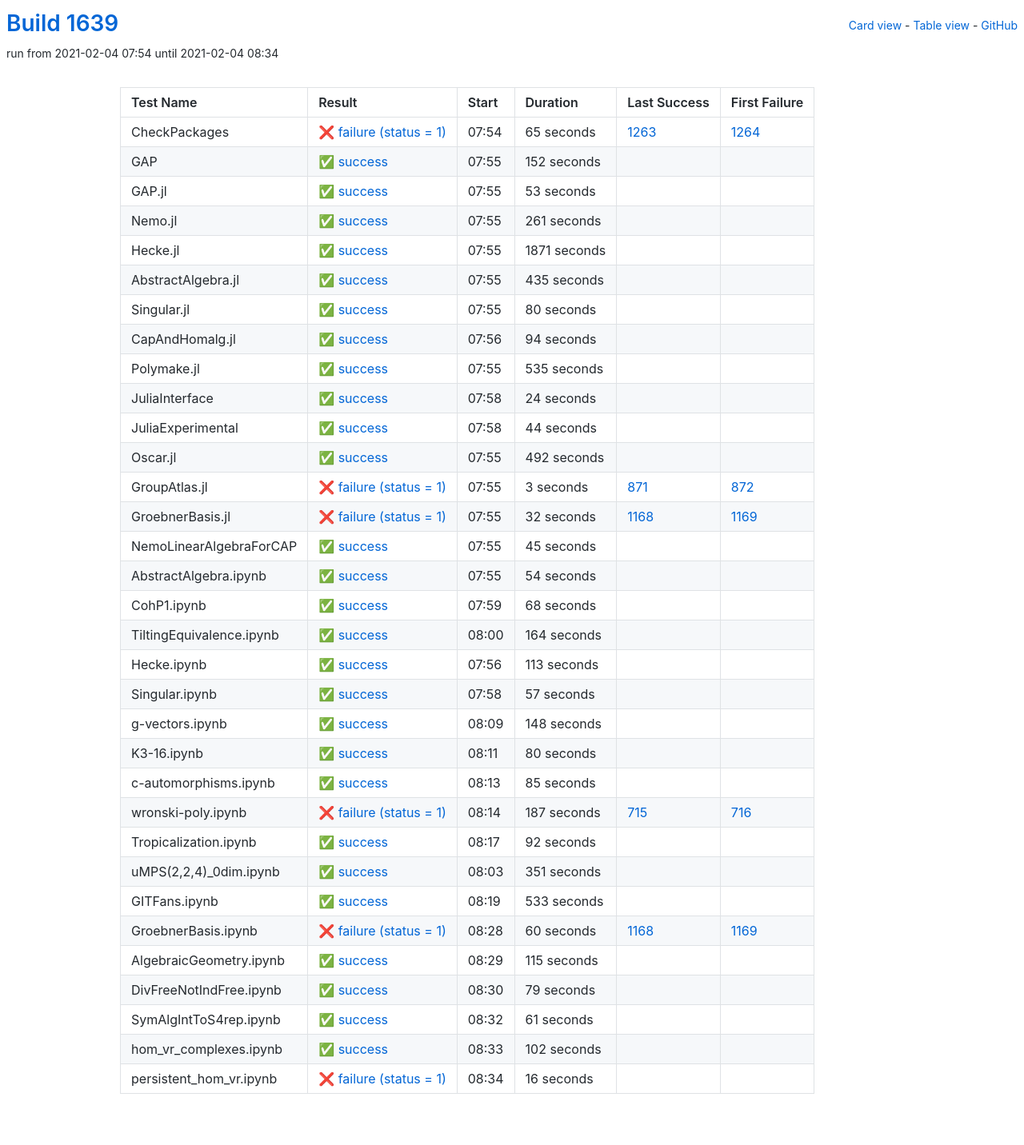
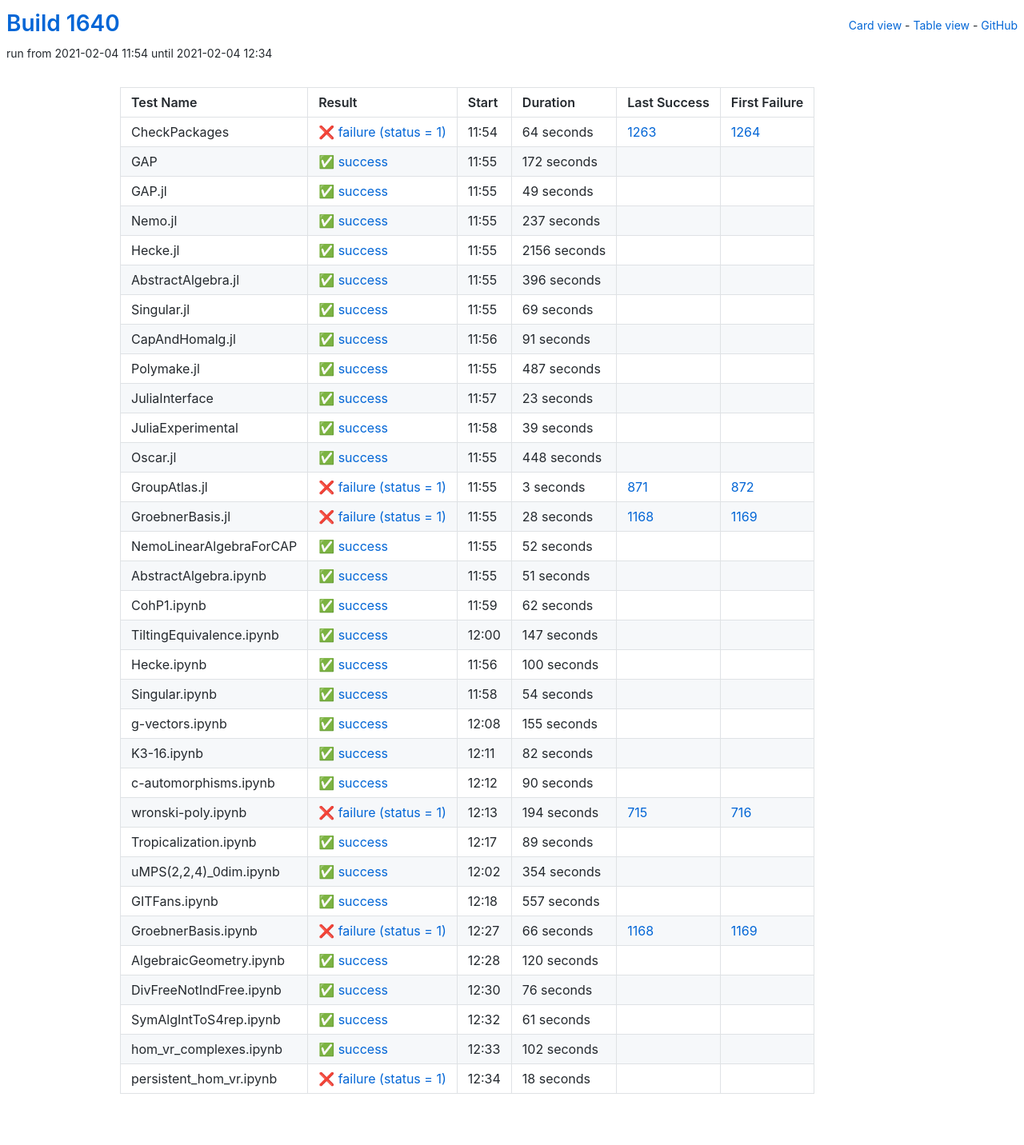
Before and after one commit to oscar-system/oscar-ci-status-stable, a Jekyll site: the page built from table.html, in a window 1280 px wide. Shown: the whole page at 80% size. Built offline with Jekyll 4.4.1, drawn with Linux system fonts in a browser that asks for light colours.

Commit message:
Build #1640

```diff
--- a/_data/ci.yml
+++ b/_data/ci.yml
@@ -1,6 +1,6 @@
 ---
-build: 1639
-build_url: https://oscarci.mathematik.uni-kl.de/job/oscar-stable/1639/
+build: 1640
+build_url: https://oscarci.mathematik.uni-kl.de/job/oscar-stable/1640/
 job: oscar-stable
 organization: oscar-system
 repo: oscar-ci-status-stable
@@ -8,152 +8,152 @@ repourl: https://github.com/oscar-system/oscar-ci-status-stable
 tests:
 - name: CheckPackages
   id: checkpackages
-  log: https://oscarci.mathematik.uni-kl.de/job/oscar-stable/1639/artifact/logs/build-1639/CheckPackages.log
-  start: 2021-02-04 07:54
+  log: https://oscarci.mathematik.uni-kl.de/job/oscar-stable/1640/artifact/logs/build-1640/CheckPackages.log
+  start: 2021-02-04 11:54
   success: false
   exitcode: 1
   status: failure
-  duration: 65
+  duration: 64
   last_success: 1263
   last_success_url: https://oscarci.mathematik.uni-kl.de/job/oscar-stable/1263/
   first_failure: 1264
   first_failure_url: https://oscarci.mathematik.uni-kl.de/job/oscar-stable/1264/
 - name: GAP
   id: gap
-  log: https://oscarci.mathematik.uni-kl.de/job/oscar-stable/1639/artifact/logs/build-1639/GAP.log
-  start: 2021-02-04 07:55
+  log: https://oscarci.mathematik.uni-kl.de/job/oscar-stable/1640/artifact/logs/build-1640/GAP.log
+  start: 2021-02-04 11:55
   success: true
   exitcode: 0
   status: success
-  duration: 152
+  duration: 172
   last_success: false
   last_success_url:
   first_failure: false
   first_failure_url:
 - name: GAP.jl
   id: gap-jl
-  log: https://oscarci.mathematik.uni-kl.de/job/oscar-stable/1639/artifact/logs/build-1639/GAP.jl.log
-  start: 2021-02-04 07:55
+  log: https://oscarci.mathematik.uni-kl.de/job/oscar-stable/1640/artifact/logs/build-1640/GAP.jl.log
+  start: 2021-02-04 11:55
   success: true
   exitcode: 0
   status: success
-  duration: 53
+  duration: 49
   last_success: false
   last_success_url:
   first_failure: false
   first_failure_url:
 - name: Nemo.jl
   id: nemo-jl
-  log: https://oscarci.mathematik.uni-kl.de/job/oscar-stable/1639/artifact/logs/build-1639/Nemo.jl.log
-  start: 2021-02-04 07:55
+  log: https://oscarci.mathematik.uni-kl.de/job/oscar-stable/1640/artifact/logs/build-1640/Nemo.jl.log
+  start: 2021-02-04 11:55
   success: true
   exitcode: 0
   status: success
-  duration: 261
+  duration: 237
   last_success: false
   last_success_url:
   first_failure: false
   first_failure_url:
 - name: Hecke.jl
   id: hecke-jl
-  log: https://oscarci.mathematik.uni-kl.de/job/oscar-stable/1639/artifact/logs/build-1639/Hecke.jl.log
-  start: 2021-02-04 07:55
+  log: https://oscarci.mathematik.uni-kl.de/job/oscar-stable/1640/artifact/logs/build-1640/Hecke.jl.log
+  start: 2021-02-04 11:55
   success: true
   exitcode: 0
   status: success
-  duration: 1871
+  duration: 2156
   last_success: false
   last_success_url:
   first_failure: false
   first_failure_url:
 - name: AbstractAlgebra.jl
   id: abstractalgebra-jl
-  log: https://oscarci.mathematik.uni-kl.de/job/oscar-stable/1639/artifact/logs/build-1639/AbstractAlgebra.jl.log
-  start: 2021-02-04 07:55
+  log: https://oscarci.mathematik.uni-kl.de/job/oscar-stable/1640/artifact/logs/build-1640/AbstractAlgebra.jl.log
+  start: 2021-02-04 11:55
   success: true
   exitcode: 0
   status: success
-  duration: 435
+  duration: 396
   last_success: false
   last_success_url:
   first_failure: false
   first_failure_url:
 - name: Singular.jl
   id: singular-jl
-  log: https://oscarci.mathematik.uni-kl.de/job/oscar-stable/1639/artifact/logs/build-1639/Singular.jl.log
-  start: 2021-02-04 07:55
+  log: https://oscarci.mathematik.uni-kl.de/job/oscar-stable/1640/artifact/logs/build-1640/Singular.jl.log
+  start: 2021-02-04 11:55
   success: true
   exitcode: 0
   status: success
-  duration: 80
+  duration: 69
   last_success: false
   last_success_url:
   first_failure: false
   first_failure_url:
 - name: CapAndHomalg.jl
   id: capandhomalg-jl
-  log: https://oscarci.mathematik.uni-kl.de/job/oscar-stable/1639/artifact/logs/build-1639/CapAndHomalg.jl.log
-  start: 2021-02-04 07:56
+  log: https://oscarci.mathematik.uni-kl.de/job/oscar-stable/1640/artifact/logs/build-1640/CapAndHomalg.jl.log
+  start: 2021-02-04 11:56
   success: true
   exitcode: 0
   status: success
-  duration: 94
+  duration: 91
   last_success: false
   last_success_url:
   first_failure: false
   first_failure_url:
 - name: Polymake.jl
   id: polymake-jl
-  log: https://oscarci.mathematik.uni-kl.de/job/oscar-stable/1639/artifact/logs/build-1639/Polymake.jl.log
-  start: 2021-02-04 07:55
+  log: https://oscarci.mathematik.uni-kl.de/job/oscar-stable/1640/artifact/logs/build-1640/Polymake.jl.log
+  start: 2021-02-04 11:55
   success: true
   exitcode: 0
   status: success
-  duration: 535
+  duration: 487
   last_success: false
   last_success_url:
   first_failure: false
   first_failure_url:
 - name: JuliaInterface
   id: juliainterface
-  log: https://oscarci.mathematik.uni-kl.de/job/oscar-stable/1639/artifact/logs/build-1639/JuliaInterface.log
-  start: 2021-02-04 07:58
+  log: https://oscarci.mathematik.uni-kl.de/job/oscar-stable/1640/artifact/logs/build-1640/JuliaInterface.log
+  start: 2021-02-04 11:57
   success: true
   exitcode: 0
   status: success
-  duration: 24
+  duration: 23
   last_success: false
   last_success_url:
   first_failure: false
   first_failure_url:
 - name: JuliaExperimental
   id: juliaexperimental
-  log: https://oscarci.mathematik.uni-kl.de/job/oscar-stable/1639/artifact/logs/build-1639/JuliaExperimental.log
-  start: 2021-02-04 07:58
+  log: https://oscarci.mathematik.uni-kl.de/job/oscar-stable/1640/artifact/logs/build-1640/JuliaExperimental.log
+  start: 2021-02-04 11:58
   success: true
   exitcode: 0
   status: success
-  duration: 44
+  duration: 39
   last_success: false
   last_success_url:
   first_failure: false
   first_failure_url:
 - name: Oscar.jl
   id: oscar-jl
-  log: https://oscarci.mathematik.uni-kl.de/job/oscar-stable/1639/artifact/logs/build-1639/Oscar.jl.log
-  start: 2021-02-04 07:55
+  log: https://oscarci.mathematik.uni-kl.de/job/oscar-stable/1640/artifact/logs/build-1640/Oscar.jl.log
+  start: 2021-02-04 11:55
   success: true
   exitcode: 0
   status: success
-  duration: 492
+  duration: 448
   last_success: false
   last_success_url:
   first_failure: false
   first_failure_url:
 - name: GroupAtlas.jl
   id: groupatlas-jl
-  log: https://oscarci.mathematik.uni-kl.de/job/oscar-stable/1639/artifact/logs/build-1639/GroupAtlas.jl.log
-  start: 2021-02-04 07:55
+  log: https://oscarci.mathematik.uni-kl.de/job/oscar-stable/1640/artifact/logs/build-1640/GroupAtlas.jl.log
+  start: 2021-02-04 11:55
   success: false
   exitcode: 1
   status: failure
@@ -164,32 +164,80 @@ tests:
   first_failure_url: https://oscarci.mathematik.uni-kl.de/job/oscar-stable/872/
 - name: GroebnerBasis.jl
   id: groebnerbasis-jl
-  log: https://oscarci.mathematik.uni-kl.de/job/oscar-stable/1639/artifact/logs/build-1639/GroebnerBasis.jl.log
-  start: 2021-02-04 07:55
+  log: https://oscarci.mathematik.uni-kl.de/job/oscar-stable/1640/artifact/logs/build-1640/GroebnerBasis.jl.log
+  start: 2021-02-04 11:55
   success: false
   exitcode: 1
   status: failure
-  duration: 32
+  duration: 28
   last_success: 1168
   last_success_url: https://oscarci.mathematik.uni-kl.de/job/oscar-stable/1168/
   first_failure: 1169
   first_failure_url: https://oscarci.mathematik.uni-kl.de/job/oscar-stable/1169/
 - name: NemoLinearAlgebraForCAP
   id: nemolinearalgebraforcap
-  log: https://oscarci.mathematik.uni-kl.de/job/oscar-stable/1639/artifact/logs/build-1639/NemoLinearAlgebraForCAP.log
-  start: 2021-02-04 07:55
+  log: https://oscarci.mathematik.uni-kl.de/job/oscar-stable/1640/artifact/logs/build-1640/NemoLinearAlgebraForCAP.log
+  start: 2021-02-04 11:55
   success: true
   exitcode: 0
   status: success
-  duration: 45
+  duration: 52
   last_success: false
   last_success_url:
   first_failure: false
   first_failure_url:
 - name: AbstractAlgebra.ipynb
   id: abstractalgebra-ipynb
-  log: https://oscarci.mathematik.uni-kl.de/job/oscar-stable/1639/artifact/logs/build-1639/AbstractAlgebra.ipynb.log
-  start: 2021-02-04 07:55
+  log: https://oscarci.mathematik.uni-kl.de/job/oscar-stable/1640/artifact/logs/build-1640/AbstractAlgebra.ipynb.log
+  start: 2021-02-04 11:55
+  success: true
+  exitcode: 0
+  status: success
+  duration: 51
+  last_success: false
+  last_success_url:
+  first_failure: false
+  first_failure_url:
+- name: CohP1.ipynb
+  id: cohp1-ipynb
+  log: https://oscarci.mathematik.uni-kl.de/job/oscar-stable/1640/artifact/logs/build-1640/CohP1.ipynb.log
+  start: 2021-02-04 11:59
+  success: true
+  exitcode: 0
+  status: success
+  duration: 62
+  last_success: false
+  last_success_url:
+  first_failure: false
+  first_failure_url:
+- name: TiltingEquivalence.ipynb
+  id: tiltingequivalence-ipynb
+  log: https://oscarci.mathematik.uni-kl.de/job/oscar-stable/1640/artifact/logs/build-1640/TiltingEquivalence.ipynb.log
+  start: 2021-02-04 12:00
+  success: true
+  exitcode: 0
+  status: success
+  duration: 147
+  last_success: false
+  last_success_url:
+  first_failure: false
+  first_failure_url:
+- name: Hecke.ipynb
+  id: hecke-ipynb
+  log: https://oscarci.mathematik.uni-kl.de/job/oscar-stable/1640/artifact/logs/build-1640/Hecke.ipynb.log
+  start: 2021-02-04 11:56
+  success: true
+  exitcode: 0
+  status: success
+  duration: 100
+  last_success: false
+  last_success_url:
+  first_failure: false
+  first_failure_url:
+- name: Singular.ipynb
+  id: singular-ipynb
+  log: https://oscarci.mathematik.uni-kl.de/job/oscar-stable/1640/artifact/logs/build-1640/Singular.ipynb.log
+  start: 2021-02-04 11:58
   success: true
   exitcode: 0
   status: success
@@ -198,178 +246,130 @@ tests:
   last_success_url:
   first_failure: false
   first_failure_url:
-- name: CohP1.ipynb
-  id: cohp1-ipynb
-  log: https://oscarci.mathematik.uni-kl.de/job/oscar-stable/1639/artifact/logs/build-1639/CohP1.ipynb.log
-  start: 2021-02-04 07:59
+- name: g-vectors.ipynb
+  id: g-vectors-ipynb
+  log: https://oscarci.mathematik.uni-kl.de/job/oscar-stable/1640/artifact/logs/build-1640/g-vectors.ipynb.log
+  start: 2021-02-04 12:08
   success: true
   exitcode: 0
   status: success
-  duration: 68
-  last_success: false
-  last_success_url:
-  first_failure: false
-  first_failure_url:
-- name: TiltingEquivalence.ipynb
-  id: tiltingequivalence-ipynb
-  log: https://oscarci.mathematik.uni-kl.de/job/oscar-stable/1639/artifact/logs/build-1639/TiltingEquivalence.ipynb.log
-  start: 2021-02-04 08:00
-  success: true
-  exitcode: 0
-  status: success
-  duration: 164
-  last_success: false
-  last_success_url:
-  first_failure: false
-  first_failure_url:
-- name: Hecke.ipynb
-  id: hecke-ipynb
-  log: https://oscarci.mathematik.uni-kl.de/job/oscar-stable/1639/artifact/logs/build-1639/Hecke.ipynb.log
-  start: 2021-02-04 07:56
-  success: true
-  exitcode: 0
-  status: success
-  duration: 113
-  last_success: false
-  last_success_url:
-  first_failure: false
-  first_failure_url:
-- name: Singular.ipynb
-  id: singular-ipynb
-  log: https://oscarci.mathematik.uni-kl.de/job/oscar-stable/1639/artifact/logs/build-1639/Singular.ipynb.log
-  start: 2021-02-04 07:58
-  success: true
-  exitcode: 0
-  status: success
-  duration: 57
-  last_success: false
-  last_success_url:
-  first_failure: false
-  first_failure_url:
-- name: g-vectors.ipynb
-  id: g-vectors-ipynb
-  log: https://oscarci.mathematik.uni-kl.de/job/oscar-stable/1639/artifact/logs/build-1639/g-vectors.ipynb.log
-  start: 2021-02-04 08:09
-  success: true
-  exitcode: 0
-  status: success
-  duration: 148
+  duration: 155
   last_success: false
   last_success_url:
   first_failure: false
   first_failure_url:
 - name: K3-16.ipynb
   id: k3-16-ipynb
-  log: https://oscarci.mathematik.uni-kl.de/job/oscar-stable/1639/artifact/logs/build-1639/K3-16.ipynb.log
-  start: 2021-02-04 08:11
+  log: https://oscarci.mathematik.uni-kl.de/job/oscar-stable/1640/artifact/logs/build-1640/K3-16.ipynb.log
+  start: 2021-02-04 12:11
   success: true
   exitcode: 0
   status: success
-  duration: 80
+  duration: 82
   last_success: false
   last_success_url:
   first_failure: false
   first_failure_url:
 - name: c-automorphisms.ipynb
   id: c-automorphisms-ipynb
-  log: https://oscarci.mathematik.uni-kl.de/job/oscar-stable/1639/artifact/logs/build-1639/c-automorphisms.ipynb.log
-  start: 2021-02-04 08:13
+  log: https://oscarci.mathematik.uni-kl.de/job/oscar-stable/1640/artifact/logs/build-1640/c-automorphisms.ipynb.log
+  start: 2021-02-04 12:12
   success: true
   exitcode: 0
   status: success
-  duration: 85
+  duration: 90
   last_success: false
   last_success_url:
   first_failure: false
   first_failure_url:
 - name: wronski-poly.ipynb
   id: wronski-poly-ipynb
-  log: https://oscarci.mathematik.uni-kl.de/job/oscar-stable/1639/artifact/logs/build-1639/wronski-poly.ipynb.log
-  start: 2021-02-04 08:14
+  log: https://oscarci.mathematik.uni-kl.de/job/oscar-stable/1640/artifact/logs/build-1640/wronski-poly.ipynb.log
+  start: 2021-02-04 12:13
   success: false
   exitcode: 1
   status: failure
-  duration: 187
+  duration: 194
   last_success: 715
   last_success_url: https://oscarci.mathematik.uni-kl.de/job/oscar-stable/715/
   first_failure: 716
   first_failure_url: https://oscarci.mathematik.uni-kl.de/job/oscar-stable/716/
 - name: Tropicalization.ipynb
   id: tropicalization-ipynb
-  log: https://oscarci.mathematik.uni-kl.de/job/oscar-stable/1639/artifact/logs/build-1639/Tropicalization.ipynb.log
-  start: 2021-02-04 08:17
+  log: https://oscarci.mathematik.uni-kl.de/job/oscar-stable/1640/artifact/logs/build-1640/Tropicalization.ipynb.log
+  start: 2021-02-04 12:17
   success: true
   exitcode: 0
   status: success
-  duration: 92
+  duration: 89
   last_success: false
   last_success_url:
   first_failure: false
   first_failure_url:
 - name: uMPS(2,2,4)_0dim.ipynb
   id: umps-2-2-4-0dim-ipynb
-  log: https://oscarci.mathematik.uni-kl.de/job/oscar-stable/1639/artifact/logs/build-1639/uMPS-2-2-4-_0dim.ipynb.log
-  start: 2021-02-04 08:03
+  log: https://oscarci.mathematik.uni-kl.de/job/oscar-stable/1640/artifact/logs/build-1640/uMPS-2-2-4-_0dim.ipynb.log
+  start: 2021-02-04 12:02
   success: true
   exitcode: 0
   status: success
-  duration: 351
+  duration: 354
   last_success: false
   last_success_url:
   first_failure: false
   first_failure_url:
 - name: GITFans.ipynb
   id: gitfans-ipynb
-  log: https://oscarci.mathematik.uni-kl.de/job/oscar-stable/1639/artifact/logs/build-1639/GITFans.ipynb.log
-  start: 2021-02-04 08:19
+  log: https://oscarci.mathematik.uni-kl.de/job/oscar-stable/1640/artifact/logs/build-1640/GITFans.ipynb.log
+  start: 2021-02-04 12:18
   success: true
   exitcode: 0
   status: success
-  duration: 533
+  duration: 557
   last_success: false
   last_success_url:
   first_failure: false
   first_failure_url:
 - name: GroebnerBasis.ipynb
   id: groebnerbasis-ipynb
-  log: https://oscarci.mathematik.uni-kl.de/job/oscar-stable/1639/artifact/logs/build-1639/GroebnerBasis.ipynb.log
-  start: 2021-02-04 08:28
+  log: https://oscarci.mathematik.uni-kl.de/job/oscar-stable/1640/artifact/logs/build-1640/GroebnerBasis.ipynb.log
+  start: 2021-02-04 12:27
   success: false
   exitcode: 1
   status: failure
-  duration: 60
+  duration: 66
   last_success: 1168
   last_success_url: https://oscarci.mathematik.uni-kl.de/job/oscar-stable/1168/
   first_failure: 1169
   first_failure_url: https://oscarci.mathematik.uni-kl.de/job/oscar-stable/1169/
 - name: AlgebraicGeometry.ipynb
   id: algebraicgeometry-ipynb
-  log: https://oscarci.mathematik.uni-kl.de/job/oscar-stable/1639/artifact/logs/build-1639/AlgebraicGeometry.ipynb.log
-  start: 2021-02-04 08:29
+  log: https://oscarci.mathematik.uni-kl.de/job/oscar-stable/1640/artifact/logs/build-1640/AlgebraicGeometry.ipynb.log
+  start: 2021-02-04 12:28
   success: true
   exitcode: 0
   status: success
-  duration: 115
+  duration: 120
   last_success: false
   last_success_url:
   first_failure: false
   first_failure_url:
 - name: DivFreeNotIndFree.ipynb
   id: divfreenotindfree-ipynb
-  log: https://oscarci.mathematik.uni-kl.de/job/oscar-stable/1639/artifact/logs/build-1639/DivFreeNotIndFree.ipynb.log
-  start: 2021-02-04 08:30
+  log: https://oscarci.mathematik.uni-kl.de/job/oscar-stable/1640/artifact/logs/build-1640/DivFreeNotIndFree.ipynb.log
+  start: 2021-02-04 12:30
   success: true
   exitcode: 0
   status: success
-  duration: 79
+  duration: 76
   last_success: false
   last_success_url:
   first_failure: false
   first_failure_url:
 - name: SymAlgIntToS4rep.ipynb
   id: symalginttos4rep-ipynb
-  log: https://oscarci.mathematik.uni-kl.de/job/oscar-stable/1639/artifact/logs/build-1639/SymAlgIntToS4rep.ipynb.log
-  start: 2021-02-04 08:32
+  log: https://oscarci.mathematik.uni-kl.de/job/oscar-stable/1640/artifact/logs/build-1640/SymAlgIntToS4rep.ipynb.log
+  start: 2021-02-04 12:32
   success: true
   exitcode: 0
   status: success
@@ -380,8 +380,8 @@ tests:
   first_failure_url:
 - name: hom_vr_complexes.ipynb
   id: hom-vr-complexes-ipynb
-  log: https://oscarci.mathematik.uni-kl.de/job/oscar-stable/1639/artifact/logs/build-1639/hom_vr_complexes.ipynb.log
-  start: 2021-02-04 08:33
+  log: https://oscarci.mathematik.uni-kl.de/job/oscar-stable/1640/artifact/logs/build-1640/hom_vr_complexes.ipynb.log
+  start: 2021-02-04 12:33
   success: true
   exitcode: 0
   status: success
@@ -392,12 +392,12 @@ tests:
   first_failure_url:
 - name: persistent_hom_vr.ipynb
   id: persistent-hom-vr-ipynb
-  log: https://oscarci.mathematik.uni-kl.de/job/oscar-stable/1639/artifact/logs/build-1639/persistent_hom_vr.ipynb.log
-  start: 2021-02-04 08:34
+  log: https://oscarci.mathematik.uni-kl.de/job/oscar-stable/1640/artifact/logs/build-1640/persistent_hom_vr.ipynb.log
+  start: 2021-02-04 12:34
   success: false
   exitcode: 1
   status: failure
-  duration: 16
+  duration: 18
   last_success: false
   last_success_url:
   first_failure: false
```
Also changed, not shown: README.md.
